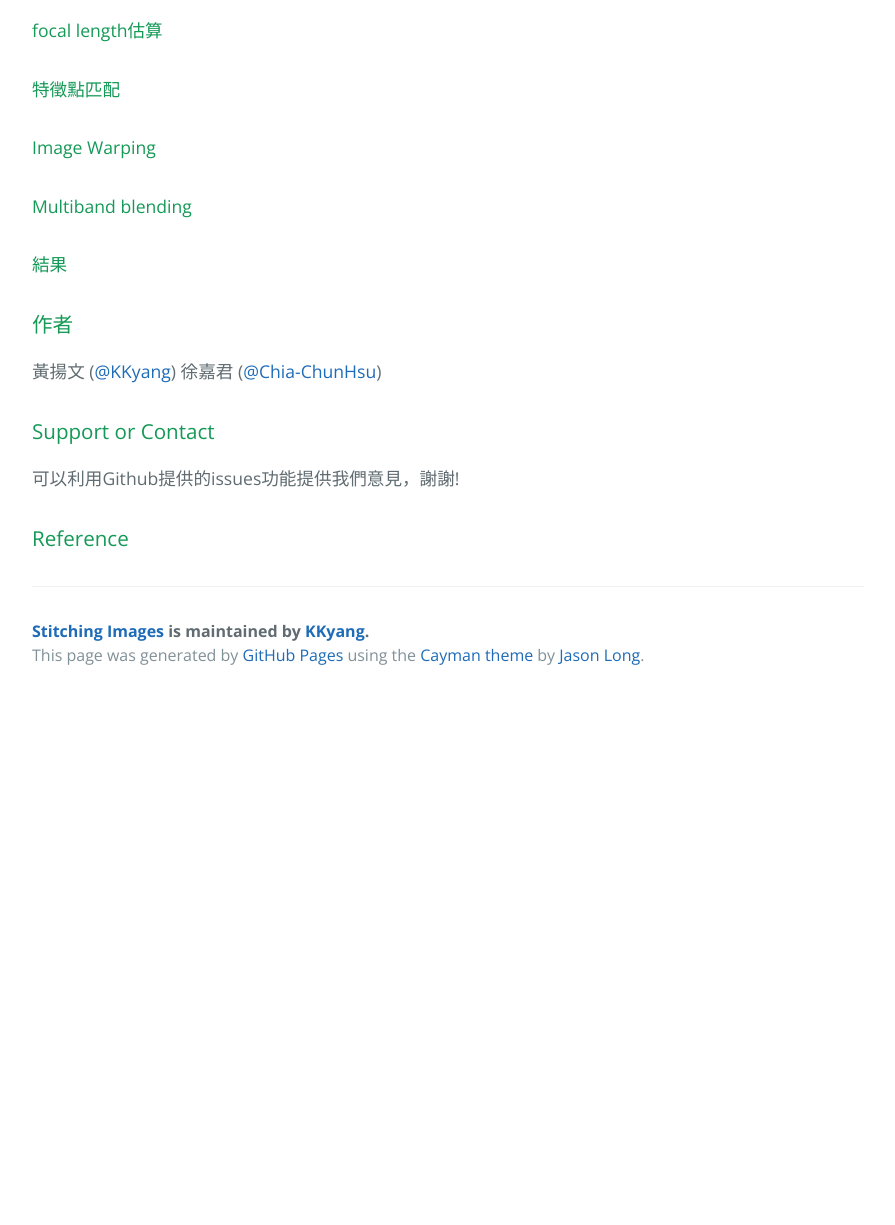
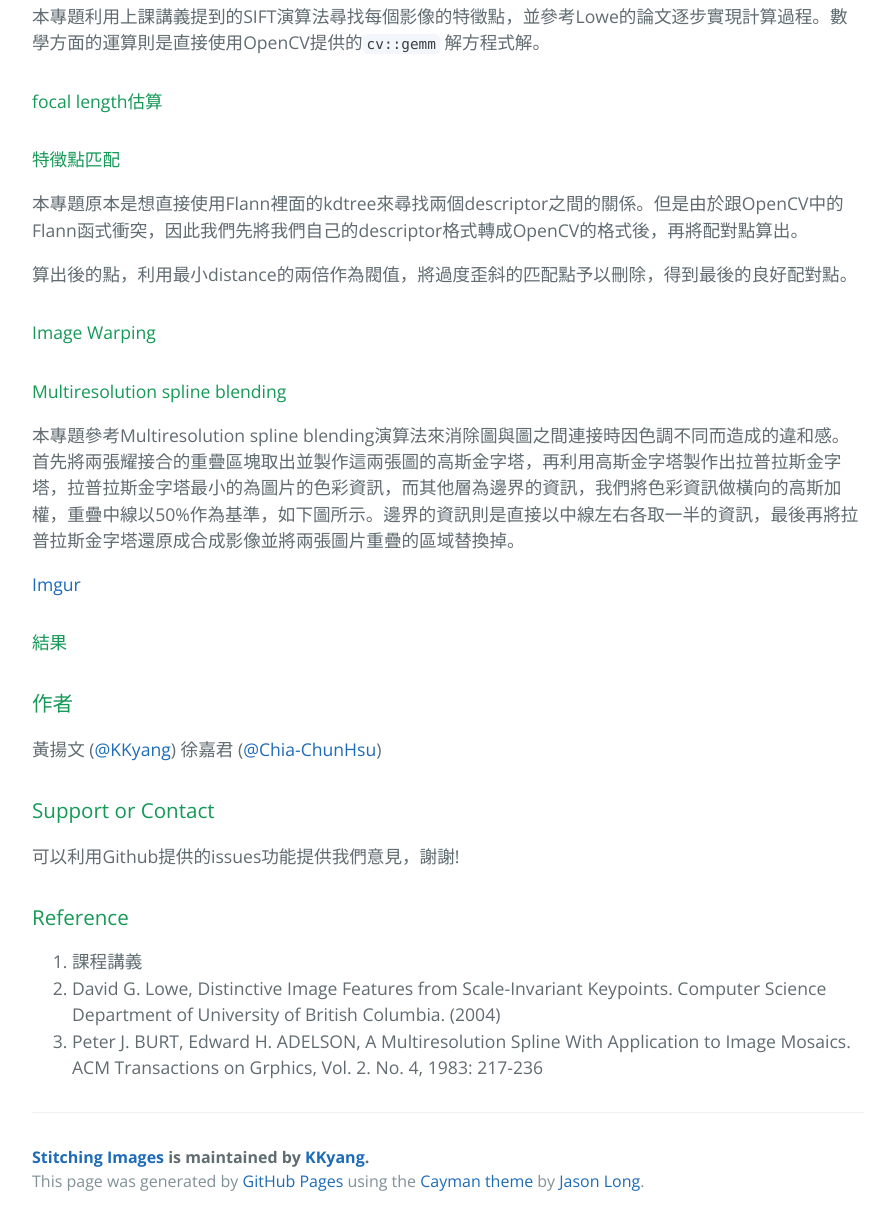
Before and after one commit to KKyang/IMGSTCHHW2, a plain HTML site: page index.html in a window 1280 px wide. Shown: the part 899-2124 px from the top of the page, without its empty margins (192-1087 px from the left). Before the commit the page ends 1598 px from the top, so only its background shows below. Drawn offline with nearby package versions, Linux system fonts and the light colour scheme.

```diff
--- a/index.html
+++ b/index.html
@@ -44,17 +44,27 @@
 <h4>
 <a id="sift特徵點" class="anchor" href="#sift%E7%89%B9%E5%BE%B5%E9%BB%9E" aria-hidden="true"><span class="octicon octicon-link"></span></a>SIFT特徵點</h4>
 
+<p>本專題利用上課講義提到的SIFT演算法尋找每個影像的特徵點，並參考Lowe的論文逐步實現計算過程。數學方面的運算則是直接使用OpenCV提供的<code>cv::gemm</code> 解方程式解。</p>
+
 <h4>
 <a id="focal-length估算" class="anchor" href="#focal-length%E4%BC%B0%E7%AE%97" aria-hidden="true"><span class="octicon octicon-link"></span></a>focal length估算</h4>
 
 <h4>
 <a id="特徵點匹配" class="anchor" href="#%E7%89%B9%E5%BE%B5%E9%BB%9E%E5%8C%B9%E9%85%8D" aria-hidden="true"><span class="octicon octicon-link"></span></a>特徵點匹配</h4>
 
+<p>本專題原本是想直接使用Flann裡面的kdtree來尋找兩個descriptor之間的關係。但是由於跟OpenCV中的Flann函式衝突，因此我們先將我們自己的descriptor格式轉成OpenCV的格式後，再將配對點算出。</p>
+
+<p>算出後的點，利用最小distance的兩倍作為閥值，將過度歪斜的匹配點予以刪除，得到最後的良好配對點。</p>
+
 <h4>
 <a id="image-warping" class="anchor" href="#image-warping" aria-hidden="true"><span class="octicon octicon-link"></span></a>Image Warping</h4>
 
 <h4>
-<a id="multiband-blending" class="anchor" href="#multiband-blending" aria-hidden="true"><span class="octicon octicon-link"></span></a>Multiband blending</h4>
+<a id="multiresolution-spline-blending" class="anchor" href="#multiresolution-spline-blending" aria-hidden="true"><span class="octicon octicon-link"></span></a>Multiresolution spline blending</h4>
+
+<p>本專題參考Multiresolution spline blending演算法來消除圖與圖之間連接時因色調不同而造成的違和感。首先將兩張耀接合的重疊區塊取出並製作這兩張圖的高斯金字塔，再利用高斯金字塔製作出拉普拉斯金字塔，拉普拉斯金字塔最小的為圖片的色彩資訊，而其他層為邊界的資訊，我們將色彩資訊做橫向的高斯加權，重疊中線以50%作為基準，如下圖所示。邊界的資訊則是直接以中線左右各取一半的資訊，最後再將拉普拉斯金字塔還原成合成影像並將兩張圖片重疊的區域替換掉。</p>
+
+<p><a href="http://i.imgur.com/mkizo9y.png">Imgur</a></p>
 
 <h4>
 <a id="結果" class="anchor" href="#%E7%B5%90%E6%9E%9C" aria-hidden="true"><span class="octicon octicon-link"></span></a>結果</h4>
@@ -73,6 +83,12 @@
 <h3>
 <a id="reference" class="anchor" href="#reference" aria-hidden="true"><span class="octicon octicon-link"></span></a>Reference</h3>
 
+<ol>
+<li>課程講義</li>
+<li>David G. Lowe, Distinctive Image Features from Scale-Invariant Keypoints. Computer Science Department of University of British Columbia. (2004)</li>
+<li>Peter J. BURT, Edward H. ADELSON, A Multiresolution Spline With Application to Image Mosaics. ACM Transactions on Grphics, Vol. 2. No. 4, 1983: 217-236</li>
+</ol>
+
       <footer class="site-footer">
         <span class="site-footer-owner"><a href="https://github.com/KKyang/IMGSTCHHW2">Stitching Images</a> is maintained by <a href="https://github.com/KKyang">KKyang</a>.</span>
 
```
Also changed, not shown: params.json (+1 -1 lines).
